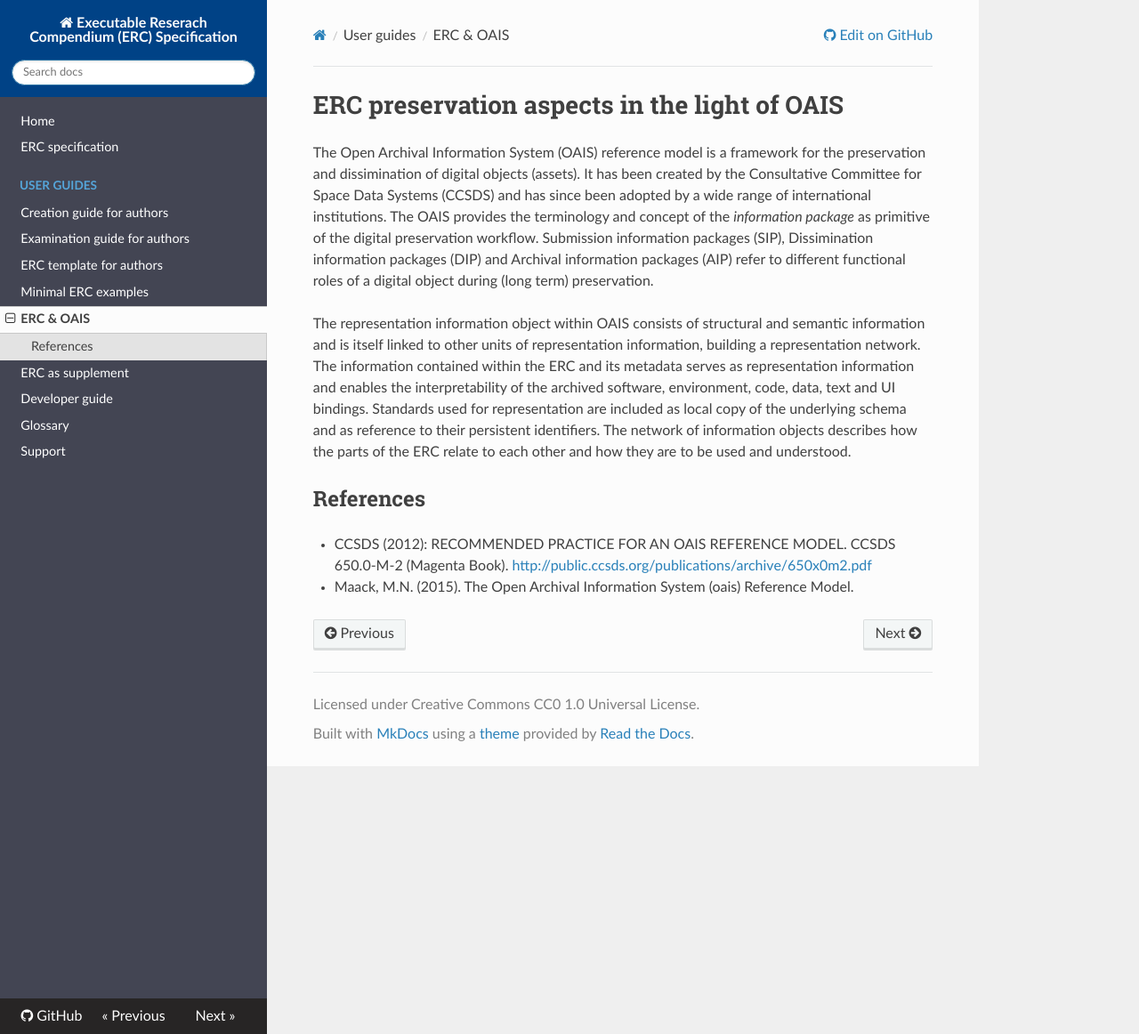
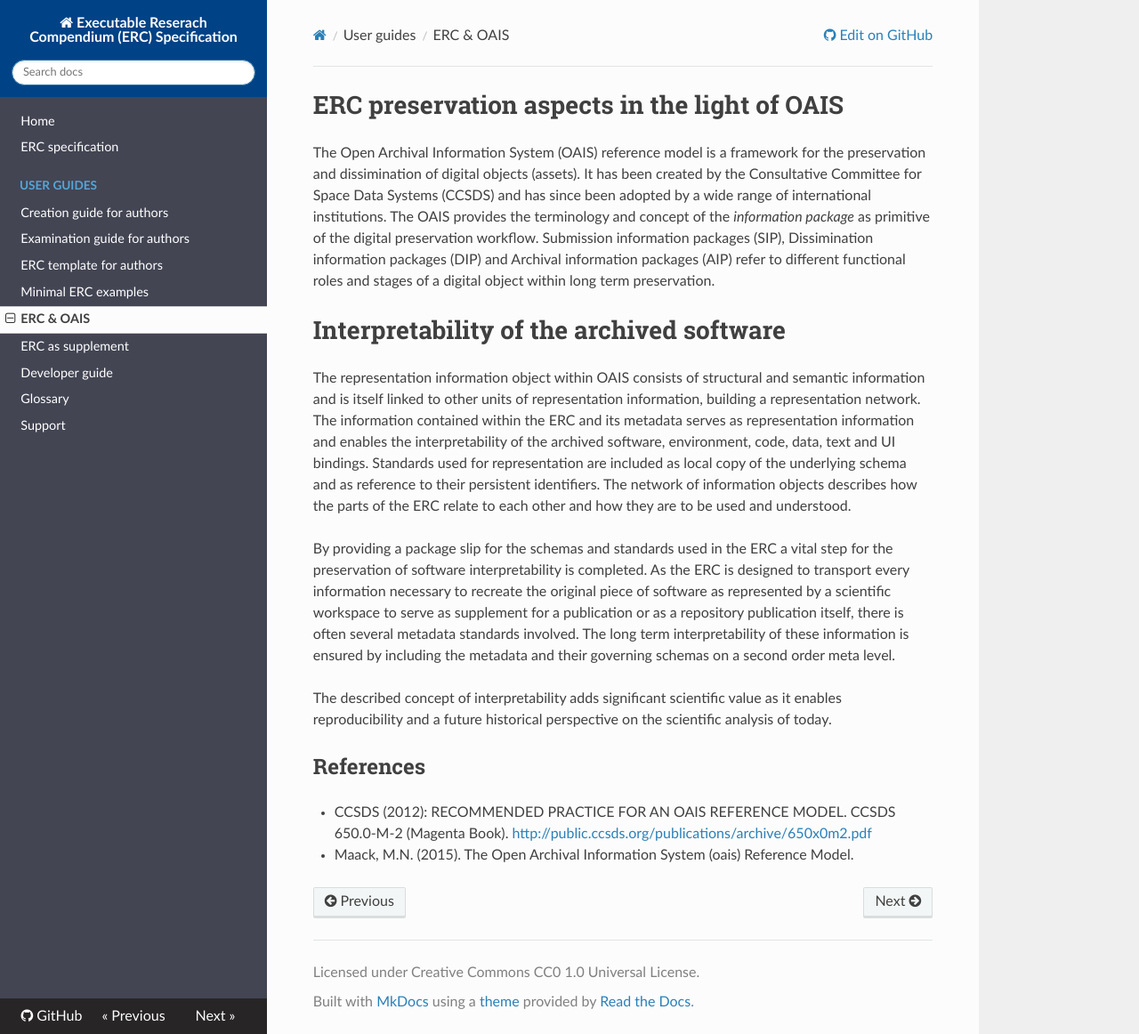
Before and after one commit to o2r-project/erc-spec, an MkDocs documentation site: the page built from docs/user-guide/oais.md, in a window 1280 px wide and 1162 px high. Shown: the whole window at 89% size. Built offline with MkDocs 1.6.1, drawn with Linux system fonts in a browser that asks for light colours; nearby versions of some CDN libraries; old or Windows-style settings are respelled for this version of MkDocs.

Commit message:
upd oais.md

```diff
--- a/docs/user-guide/oais.md
+++ b/docs/user-guide/oais.md
@@ -1,8 +1,16 @@
 # ERC preservation aspects in the light of OAIS
 
-The Open Archival Information System (OAIS) reference model is a framework for the preservation and dissimination of digital objects (assets). It has been created by the Consultative Committee for Space Data Systems (CCSDS) and  has since been adopted by a wide range of international institutions. The OAIS provides the terminology and concept of the _information package_ as primitive of the digital preservation workflow. Submission information packages (SIP), Dissimination information packages (DIP) and Archival information packages (AIP) refer to different functional roles of a digital object during (long term) preservation.
+The Open Archival Information System (OAIS) reference model is a framework for the preservation and dissimination of digital objects (assets). It has been created by the Consultative Committee for Space Data Systems (CCSDS) and  has since been adopted by a wide range of international institutions. The OAIS provides the terminology and concept of the _information package_ as primitive of the digital preservation workflow. Submission information packages (SIP), Dissimination information packages (DIP) and Archival information packages (AIP) refer to different functional roles and stages of a digital object within long term preservation.
+
+
+# Interpretability of the archived software
 
 The representation information object within OAIS consists of structural and semantic information and is itself linked to other units of representation information, building a representation network. The information contained within the ERC and its metadata serves as representation information and enables the interpretability of the archived software, environment, code, data, text and UI bindings. Standards used for representation are included as local copy of the underlying schema and as reference to their persistent identifiers. The network of information objects describes how the parts of the ERC relate to each other and how they are to be used and understood.
+
+By providing a package slip for the schemas and standards used in the ERC a vital step for the preservation of software interpretability is completed. As the ERC is designed to transport every information necessary to recreate the original piece of software as represented by a scientific workspace to serve as supplement for a publication or as a repository publication itself, there is often several metadata standards involved. The long term interpretability of these information is ensured by including the metadata and their governing schemas on a second order meta level.
+
+The described concept of interpretability adds significant scientific value as it enables reproducibility and a future historical perspective on the scientific analysis of today.
+
 
 
 ## References
```
